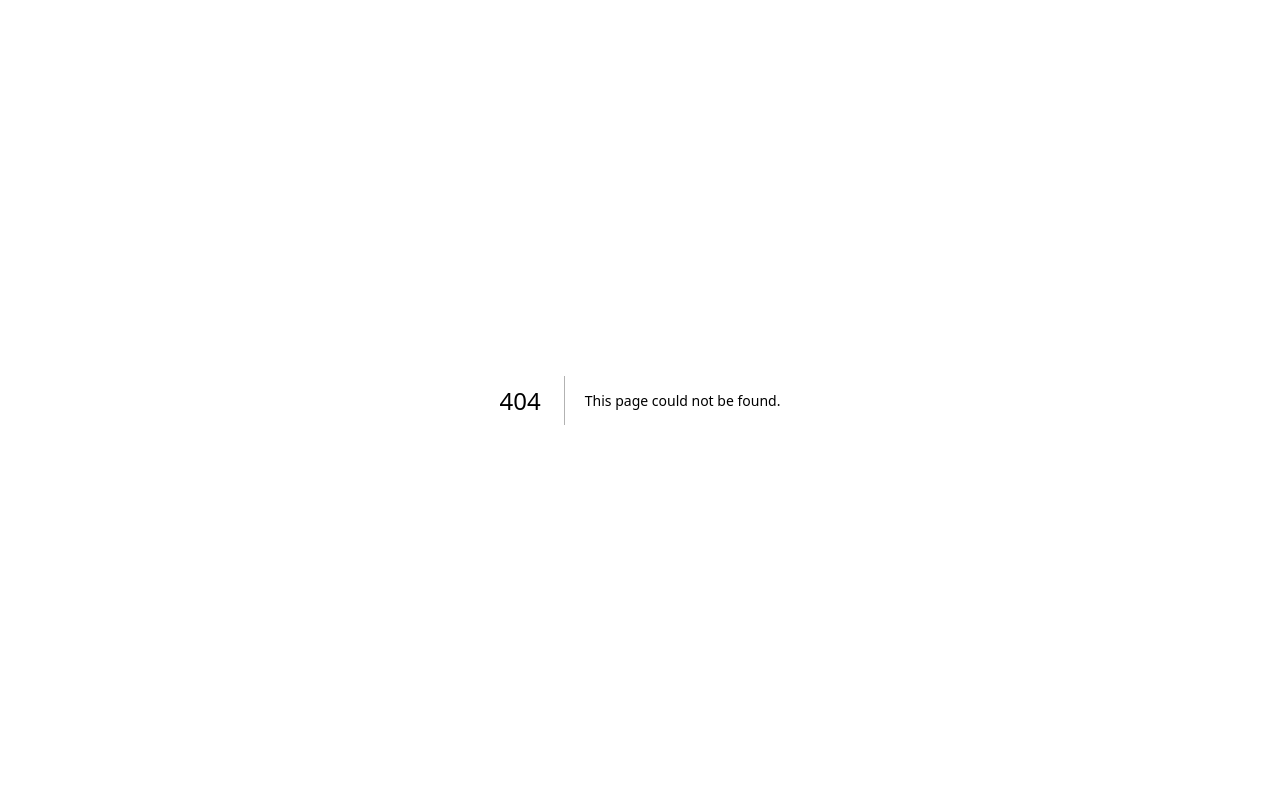
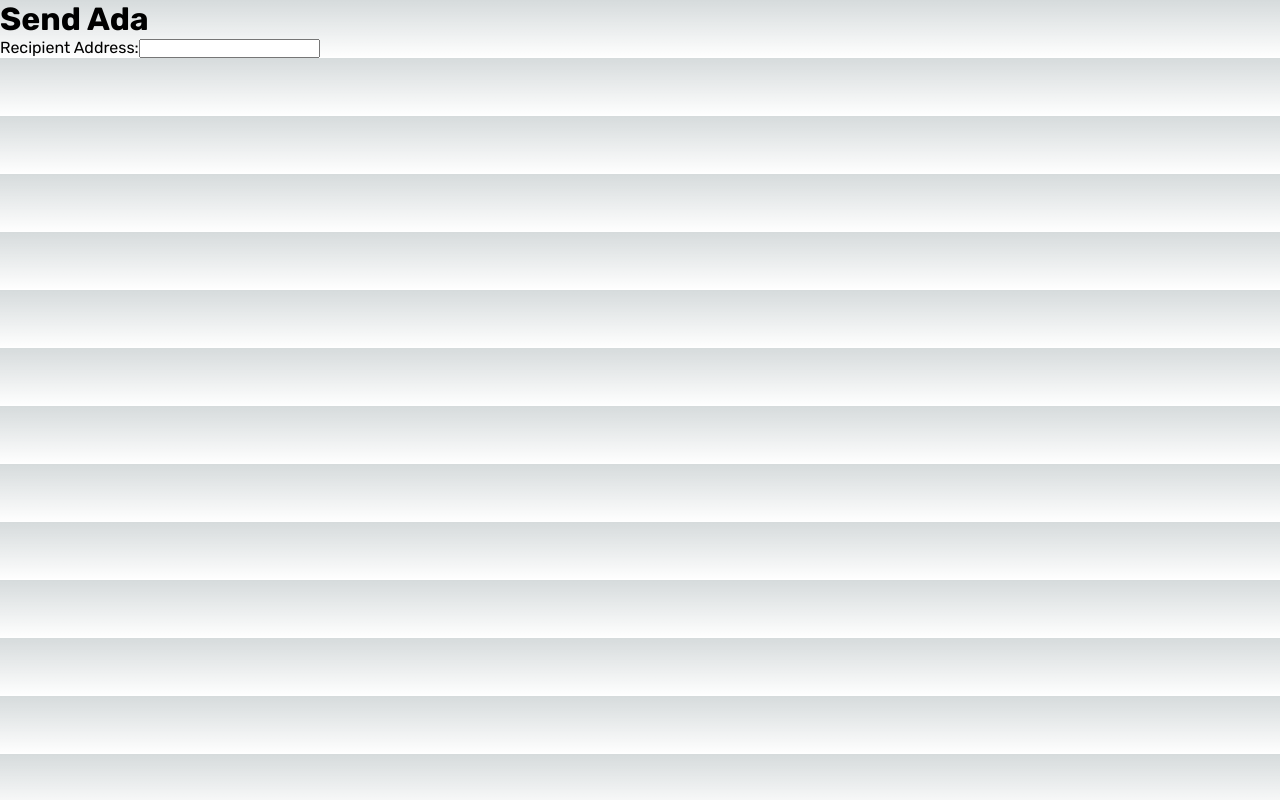
Before and after one commit to yunggarlic/whatsinmywallet, a Next.js app: page /components/SendAda in a window 1280 px wide. Before the commit this address had no page. Built offline with nearby package versions, Linux system fonts and the light colour scheme; what @meshsdk/react would draw is missing.

Commit message:
adds send ada button and updates global btn styles

```diff
--- /dev/null
+++ b/pages/components/SendAda.tsx
@@ -0,0 +1,19 @@
+import React from 'react';
+
+interface SendAdaProps {
+    styles: string;
+}
+
+const SendAda: React.FC<SendAdaProps> = ({styles}): JSX.Element => {
+  return (
+    <div className={styles}>
+      <h1>Send Ada</h1>
+      <div>
+        <label htmlFor="recipient">Recipient Address:</label>
+        <input name="recipient" type="text" minLength={32} maxLength={53}></input>
+      </div>
+    </div>
+  );
+};
+
+export default SendAda;
--- a/styles/globals.css
+++ b/styles/globals.css
@@ -76,6 +76,17 @@
 
 button{
   all: unset;
+  font-size: 14px;
+  border: 1px solid #f5f5f5;
+  padding: 2px 4px;
+  color: #f5f5f5;
+  transition: background-color 0.2s, color 0.2s;
+  text-transform: uppercase;
+}
+
+button:hover{
+  background-color: #f5f5f5;
+  color: #000;
 }
 
 * {
```
